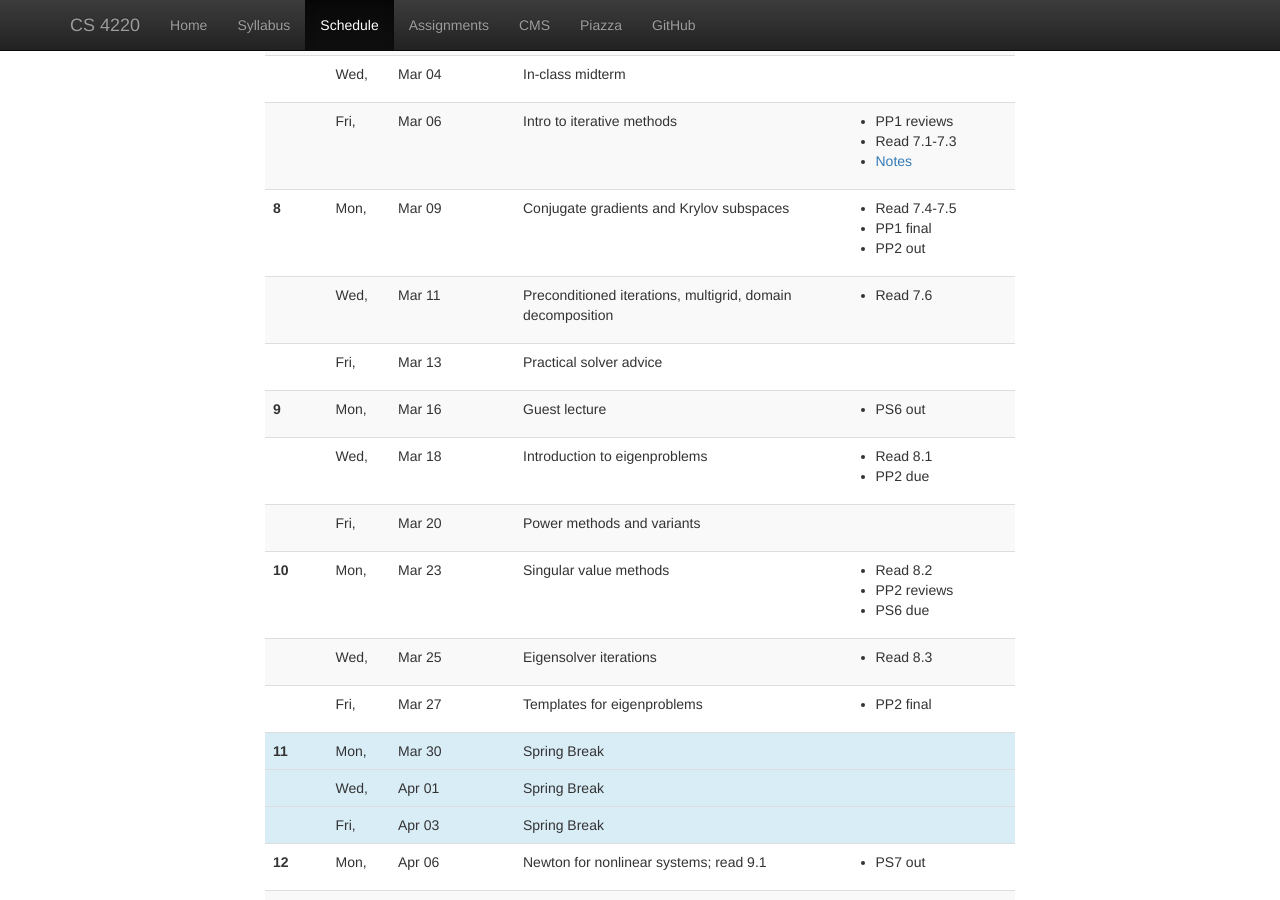
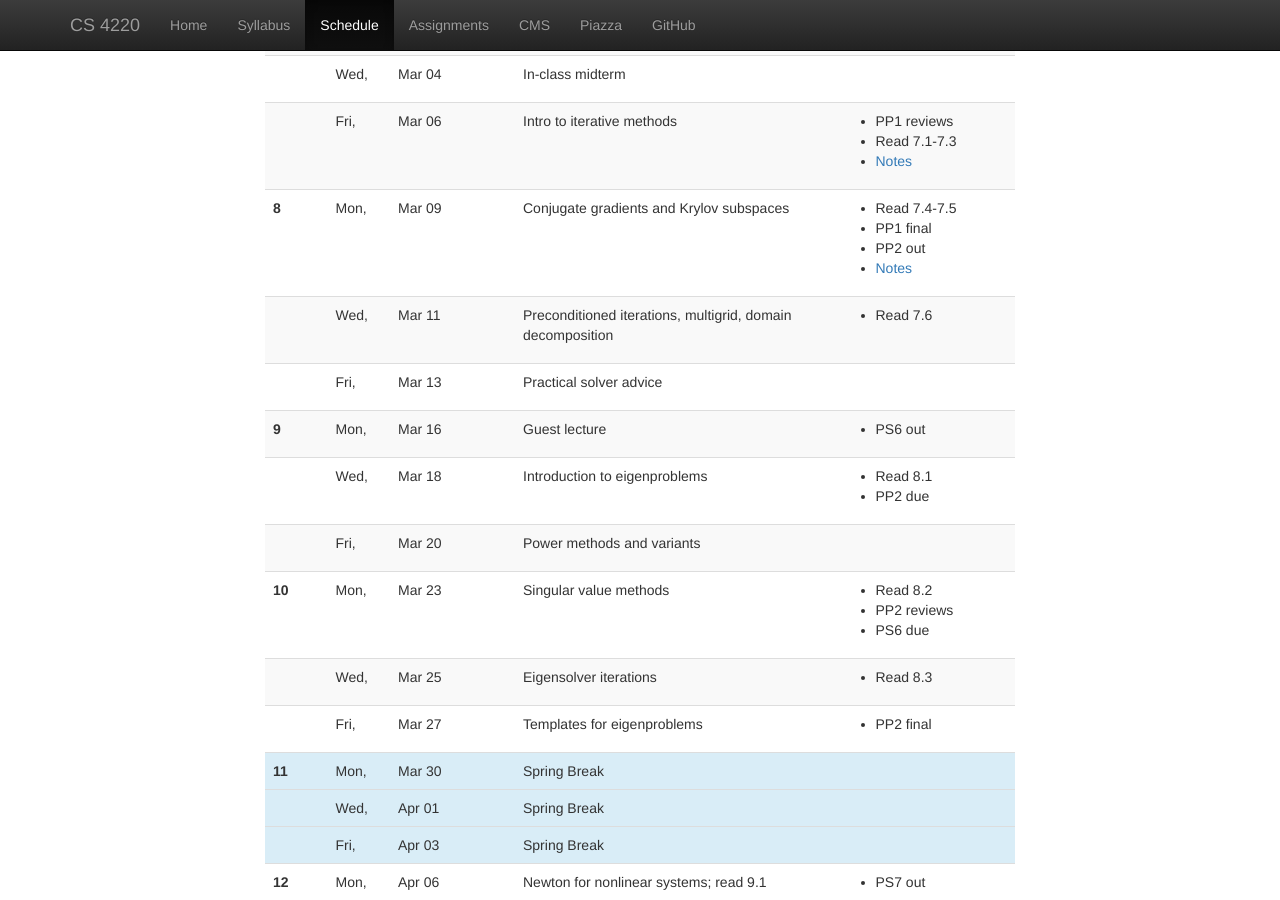
Before and after one commit to dbindel/cs4220-s15, a Jekyll site: the page built from web/schedule.html, in a window 1280 px wide and 900 px high, scrolled down 1415 px. Built offline with Jekyll 4.4.1, drawn with Linux system fonts in a browser that asks for light colours; nearby versions of some CDN libraries.

Commit message:
Added link to Mar 9 notes.

```diff
--- a/web/_data/lectures.yml
+++ b/web/_data/lectures.yml
@@ -172,6 +172,7 @@
     - Read 7.4-7.5
     - PP1 final
     - PP2 out
+    - <a href="lec/2015-03-09-notes.pdf">Notes</a>
 -
   date: 2015-03-11
   info: |
```
